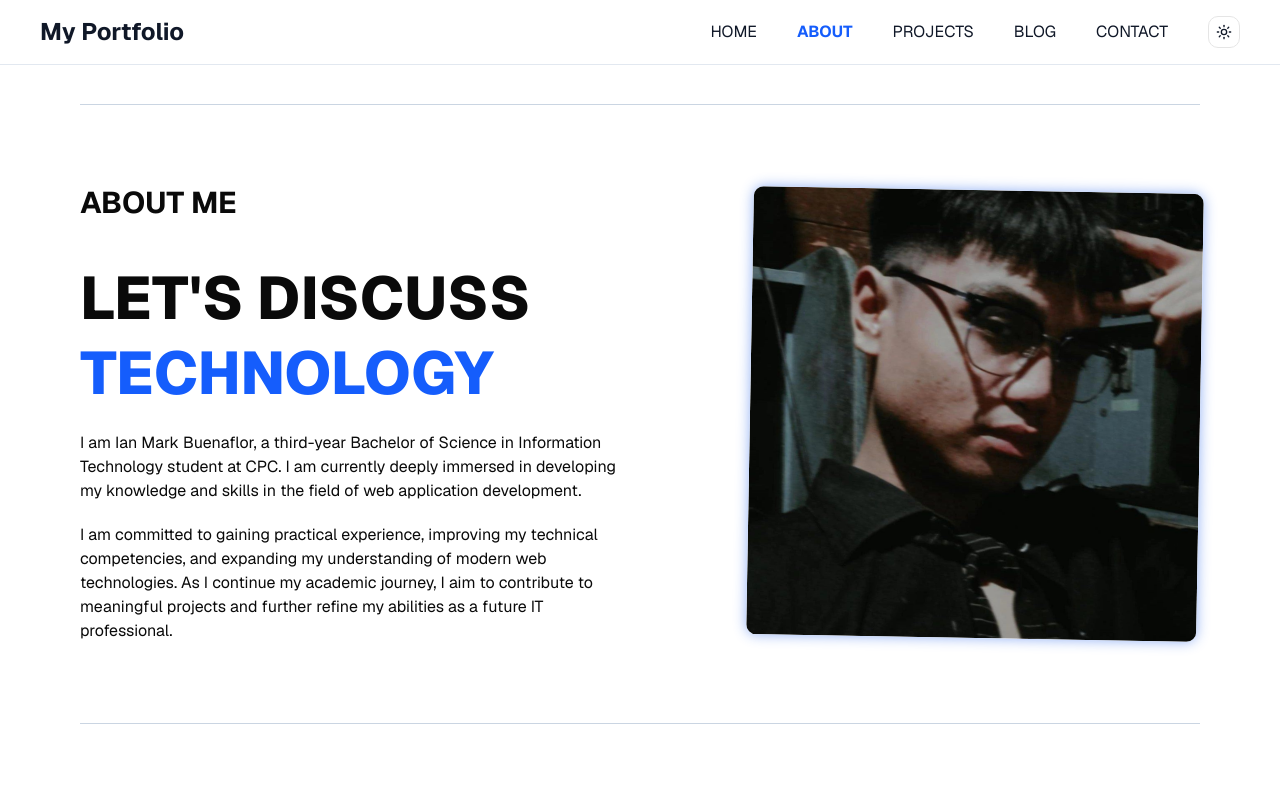
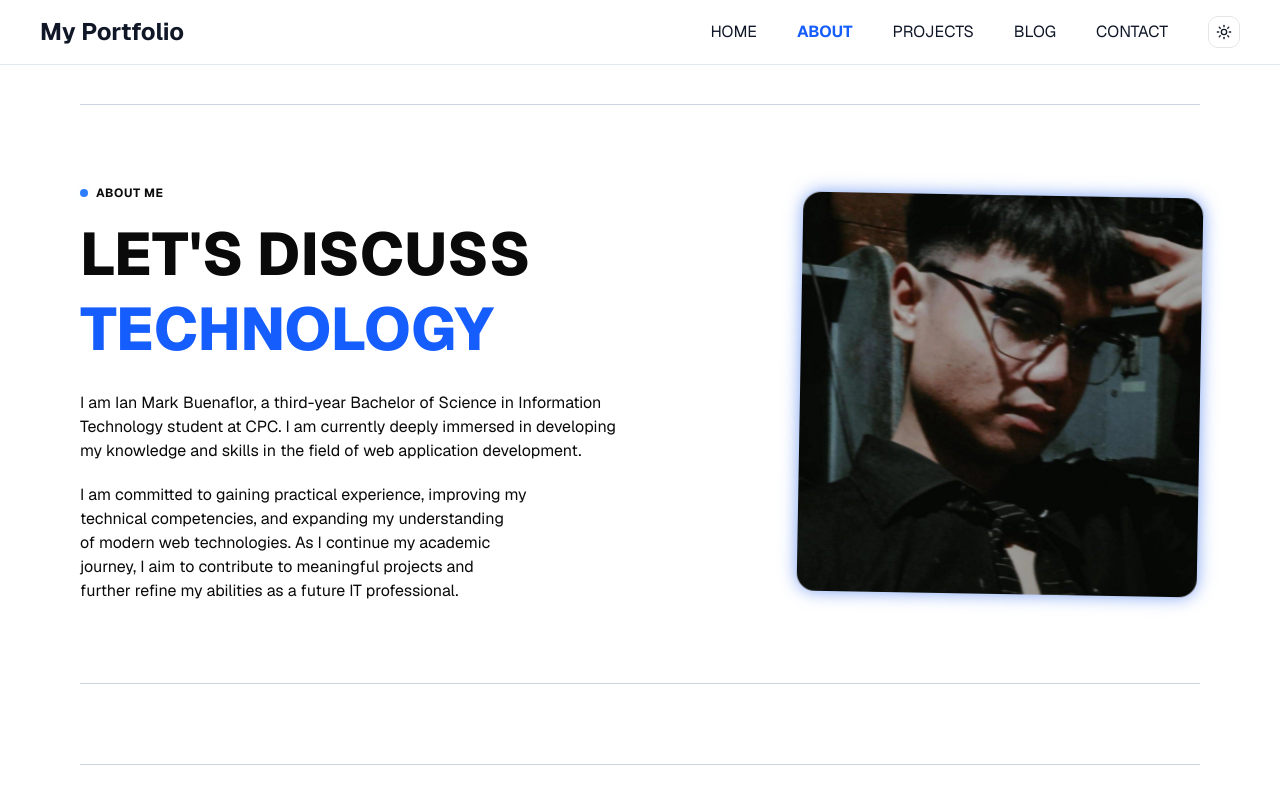
Before and after one commit to IanMark101/PORTFOLIO-MIDTERM, a Next.js app: page /about in a window 1280 px wide. Shown: the top 800 px of the page. Built offline with nearby package versions, Linux system fonts and the light colour scheme.

Commit message:
make a component for the badgeheading for reusable purposes

```diff
--- /dev/null
+++ b/components/common/Badge.tsx
@@ -0,0 +1,21 @@
+import React from "react"
+import { cn } from "@/lib/utils"
+
+interface BadgeProps {
+  text: string
+  className?: string
+}
+
+export function BadgeHeading({ text, className }: BadgeProps) {
+  return (
+    <div className={cn("mb-4 flex items-center gap-2", className)}>
+      <span className="relative flex h-2 w-2">
+        <span className="absolute inline-flex h-full w-full animate-ping rounded-full bg-blue-400 opacity-75"></span>
+        <span className="relative inline-flex h-2 w-2 rounded-full bg-blue-500"></span>
+      </span>
+      <p className="text-xs font-bold tracking-wider text-foreground uppercase dark:text-gray-300">
+        {text}
+      </p>
+    </div>
+  )
+}
--- a/components/features/About/AboutPage.tsx
+++ b/components/features/About/AboutPage.tsx
@@ -1,18 +1,20 @@
 import { Section } from "@/components/common/Section"
 import Image from "next/image"
-
+import { BadgeHeading } from "@/components/common/Badge"
 export function AboutPage() {
   return (
     <Section>
-      <div className="flex flex-col-reverse items-center justify-center gap-10 border-y-1 border-slate-300 py-20 lg:flex-row">
-        <div className="flex w-[50%] flex-col items-center text-center lg:items-start lg:text-left">
-          <h1 className="mb-10 text-3xl font-bold">ABOUT ME</h1>
+      <div className="flex flex-col-reverse items-center justify-center gap-10 border-y border-slate-300 py-20 lg:flex-row">
+        <div className="flex w-full flex-col items-center text-center lg:w-1/2 lg:items-start lg:text-left">
+          <BadgeHeading text="ABOUT ME" />
+
           <h1 className="text-5xl leading-tight font-extrabold text-foreground md:text-6xl">
             LET&apos;S DISCUSS
             <br />
             <span className="text-blue-600">TECHNOLOGY</span>
           </h1>
-          <div className="mt-5 flex w-[85%] flex-col gap-5 lg:w-full">
+
+          <div className="mt-6 flex w-[90%] flex-col gap-5 text-balance lg:w-full">
             <p>
               I am Ian Mark Buenaflor, a third-year Bachelor of Science in
               Information Technology student at CPC. I am currently deeply
@@ -29,13 +31,15 @@ export function AboutPage() {
           </div>
         </div>
 
-        <div className="flex size-[75%] items-center justify-center lg:w-1/2 lg:justify-end">
+        {/* Image Column */}
+        <div className="flex w-full items-center justify-center lg:w-1/2 lg:justify-end">
           <Image
             src="/profile.jpg"
             width={800}
             height={800}
             alt="Profile"
-            className="animate-glow-pulse w-full max-w-[450px] rotate-1 rounded-lg ring-3 ring-blue-600 transition-transform hover:scale-105 hover:rotate-0"
+            priority
+            className="animate-glow-pulse w-full max-w-[400px] rotate-1 rounded-2xl ring-4 ring-blue-600 transition-transform duration-300 hover:scale-105 hover:rotate-0"
           />
         </div>
       </div>
--- a/components/features/Blog/BlogLandingContent.tsx
+++ b/components/features/Blog/BlogLandingContent.tsx
@@ -7,18 +7,17 @@ import {
   CardDescription,
   CardContent,
 } from "@/components/ui/card"
-import { Badge } from "@/components/ui/badge"
+
 import { Section } from "@/components/common/Section"
 import { SectionHeader } from "@/components/common/SectionHeader"
 import { ArrowRight, BookOpen, Layers, Zap } from "lucide-react"
+import { BadgeHeading } from "@/components/common/Badge"
 
 export function BlogLandingContent() {
   return (
     <Section className="py-20">
       <div className="mb-20 flex flex-col items-center text-center">
-        <Badge variant="secondary" className="mb-4 rounded-full px-4">
-          App Router Deep Dive
-        </Badge>
+        <BadgeHeading text="APP ROUTER DIVE" />
         <SectionHeader title="Mastering Nextjs Routing" />
         <p className="max-w-2xl text-base text-muted-foreground">
           A technical guide to understanding Dynamic Segments, Catch-all routes,
--- a/components/features/Blog/BlogPostContent.tsx
+++ b/components/features/Blog/BlogPostContent.tsx
@@ -48,7 +48,6 @@ export function BlogPostContent({ post }: BlogPostContentProps) {
         </header>
 
         {/* Main Content */}
-        {/* 'prose-neutral' and 'prose-invert' handle most of the light/dark switching automatically */}
         <main className="prose prose-neutral dark:prose-invert max-w-none">
           <p className="mb-10 text-xl leading-relaxed font-medium text-foreground/90">
             {post.excerpt}
@@ -58,7 +57,6 @@ export function BlogPostContent({ post }: BlogPostContentProps) {
           </div>
         </main>
 
-        {/* Footer Info Box */}
         <footer className="mt-20 border-t border-border pt-10">
           <div className="flex flex-col items-start justify-between gap-6 rounded-xl border border-border bg-card p-6 sm:flex-row sm:items-center">
             <div className="space-y-1">
--- a/components/features/Contact/ContactPage.tsx
+++ b/components/features/Contact/ContactPage.tsx
@@ -4,15 +4,15 @@ import React from "react"
 import { Mail, Phone } from "lucide-react"
 import { Section } from "@/components/common/Section"
 import { ContactForm } from "./ContactForm"
-
+import { BadgeHeading } from "@/components/common/Badge"
 export function ContactPage() {
   return (
     <Section>
       <div className="flex w-full flex-col items-center justify-center lg:flex-row lg:py-15">
         <div className="grid w-full max-w-6xl grid-cols-1 items-center justify-items-center gap-12 text-center lg:grid-cols-2 lg:text-left">
-          {/*Contact Info*/}
           <div className="flex flex-col items-center space-y-8 lg:items-start">
             <div>
+              <BadgeHeading text="CONTACT ME" />
               <h1 className="text-5xl leading-tight font-extrabold text-foreground md:text-6xl">
                 LET&apos;S DISCUSS
                 <br />
@@ -54,8 +54,11 @@ export function ContactPage() {
               </div>
             </div>
           </div>
-          {/*Contact Form*/}
-          <ContactForm />
+
+          {/* Contact Form */}
+          <div className="w-full max-w-md lg:max-w-none">
+            <ContactForm />
+          </div>
         </div>
       </div>
     </Section>
--- a/components/features/Projects/ProjectPage.tsx
+++ b/components/features/Projects/ProjectPage.tsx
@@ -32,7 +32,7 @@ export function ProjectPage() {
       <div className="mx-auto flex w-full max-w-7xl flex-col gap-8 px-4 sm:px-6 lg:px-0">
         <div className="flex w-fit items-center gap-2">
           <div className="h-2 w-2 rounded-full bg-blue-500"></div>
-          <p className="text-xs font-medium text-foreground dark:text-gray-300">
+          <p className="text-xs font-bold tracking-wider text-foreground uppercase dark:text-gray-300">
             Available for new projects
           </p>
         </div>
```
